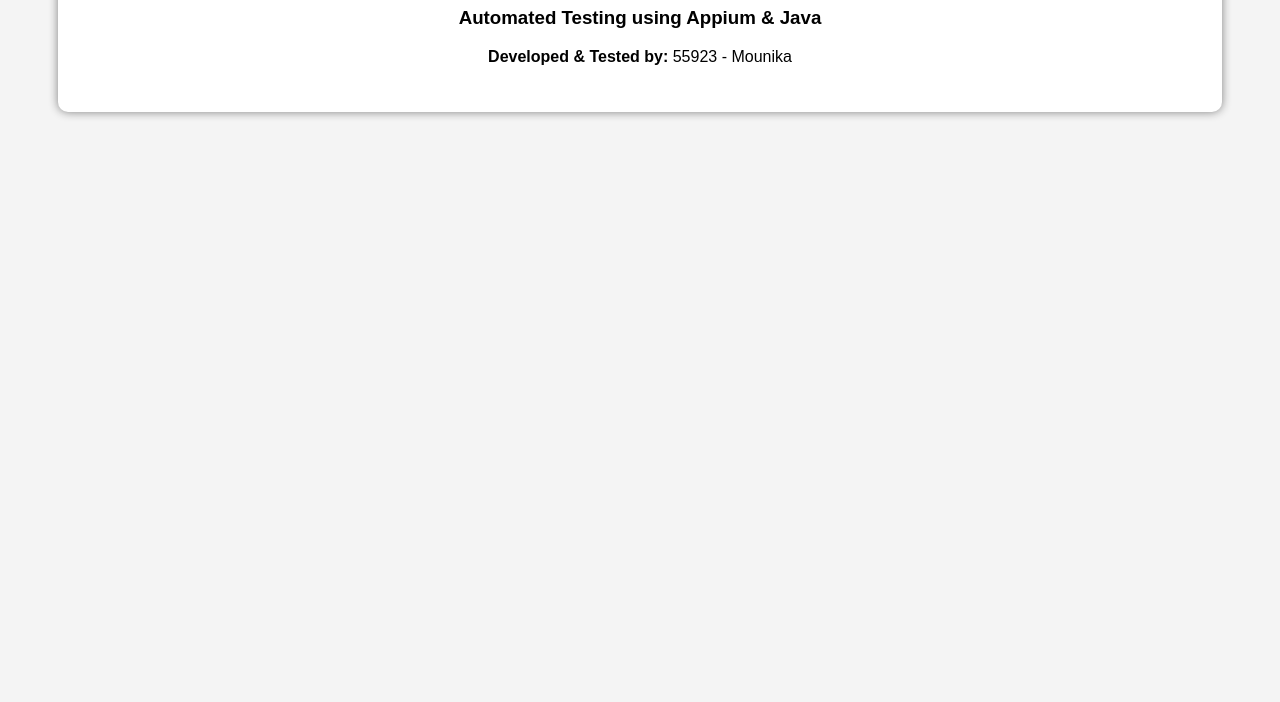
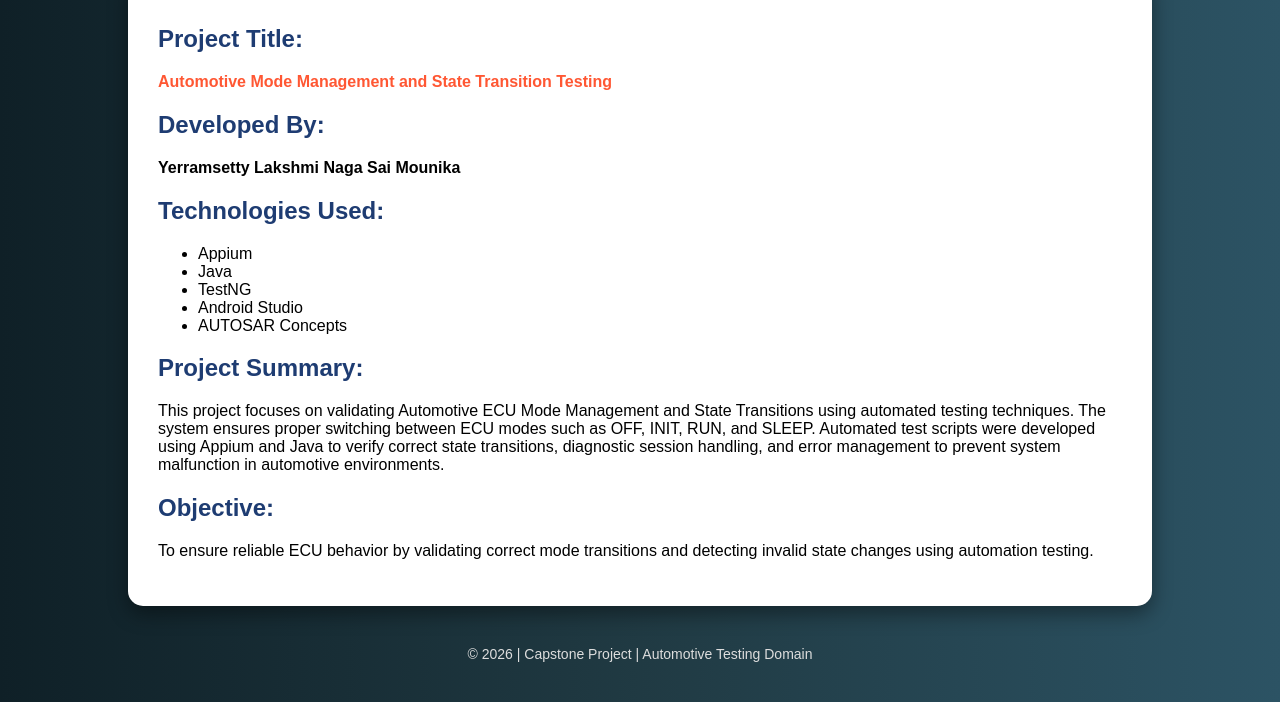
Before and after one commit to mounikasai9933-prog/python-automotive-batch9, a plain HTML site: page index.html in a window 1280 px wide. Shown: the part 161-863 px from the top of the page. Before the commit the page ends 800 px from the top, so only its background shows below. Drawn offline with Linux system fonts and the light colour scheme.

Commit message:
Update index.html

```diff
--- a/index.html
+++ b/index.html
@@ -1,28 +1,100 @@
 <!DOCTYPE html>
 <html>
 <head>
-    <title>Car Service & Maintenance Reminder App</title>
+    <title>Capstone Project - Mounika</title>
+
     <style>
         body {
-            font-family: Arial;
-            text-align: center;
-            background-color: #f4f4f4;
-            padding: 50px;
+            margin: 0;
+            font-family: Arial, Helvetica, sans-serif;
+            background: linear-gradient(to right, #0f2027, #203a43, #2c5364);
+            color: white;
         }
+
+        .container {
+            width: 80%;
+            margin: auto;
+            padding: 40px;
+        }
+
         .card {
             background: white;
+            color: black;
             padding: 30px;
-            border-radius: 10px;
-            box-shadow: 0 0 10px gray;
+            border-radius: 15px;
+            box-shadow: 0 8px 20px rgba(0,0,0,0.4);
+            margin-top: 30px;
+        }
+
+        h1 {
+            text-align: center;
+            font-size: 36px;
+            color: #FFD700;
+        }
+
+        h2 {
+            color: #1e3c72;
+        }
+
+        .highlight {
+            color: #ff5733;
+            font-weight: bold;
+        }
+
+        .footer {
+            text-align: center;
+            margin-top: 40px;
+            font-size: 14px;
+            color: #ddd;
         }
     </style>
 </head>
+
 <body>
 
-<div class="card">
-    <h1>Car Service & Maintenance Reminder App</h1>
-    <h3>Automated Testing using Appium & Java</h3>
-    <p><b>Developed & Tested by:</b> 55923 - Mounika</p>
+<div class="container">
+
+    <h1>CAPSTONE PROJECT</h1>
+
+    <div class="card">
+
+        <h2>Project Title:</h2>
+        <p class="highlight">Automotive Mode Management and State Transition Testing</p>
+
+        <h2>Developed By:</h2>
+        <p><strong>Yerramsetty Lakshmi Naga Sai Mounika</strong></p>
+
+        <h2>Technologies Used:</h2>
+        <ul>
+            <li>Appium</li>
+            <li>Java</li>
+            <li>TestNG</li>
+            <li>Android Studio</li>
+            <li>AUTOSAR Concepts</li>
+        </ul>
+
+        <h2>Project Summary:</h2>
+        <p>
+            This project focuses on validating Automotive ECU Mode Management and
+            State Transitions using automated testing techniques. The system ensures
+            proper switching between ECU modes such as OFF, INIT, RUN, and SLEEP.
+            Automated test scripts were developed using Appium and Java to verify
+            correct state transitions, diagnostic session handling, and error
+            management to prevent system malfunction in automotive environments.
+        </p>
+
+        <h2>Objective:</h2>
+        <p>
+            To ensure reliable ECU behavior by validating correct mode transitions
+            and detecting invalid state changes using automation testing.
+        </p>
+
+    </div>
+
+    <div class="footer">
+        © 2026 | Capstone Project | Automotive Testing Domain
+    </div>
+
 </div>
 
 </body>
```
